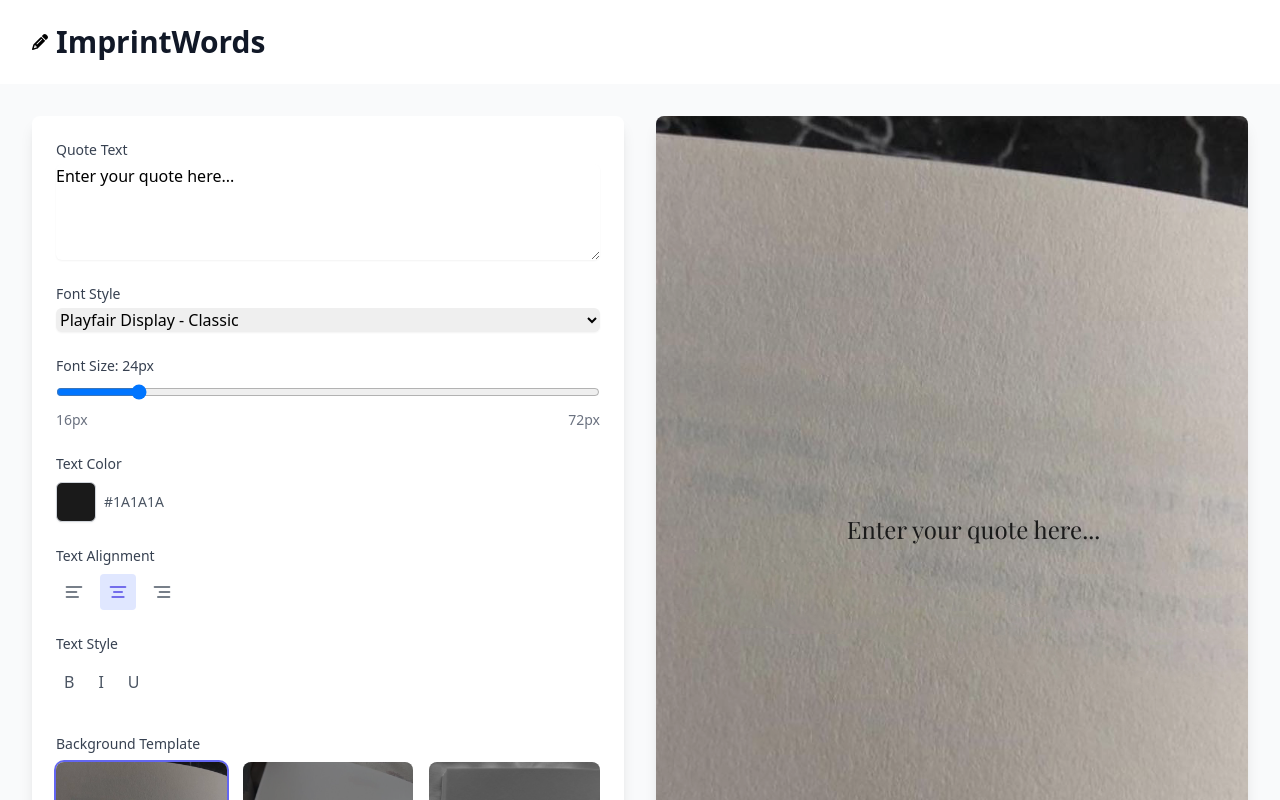
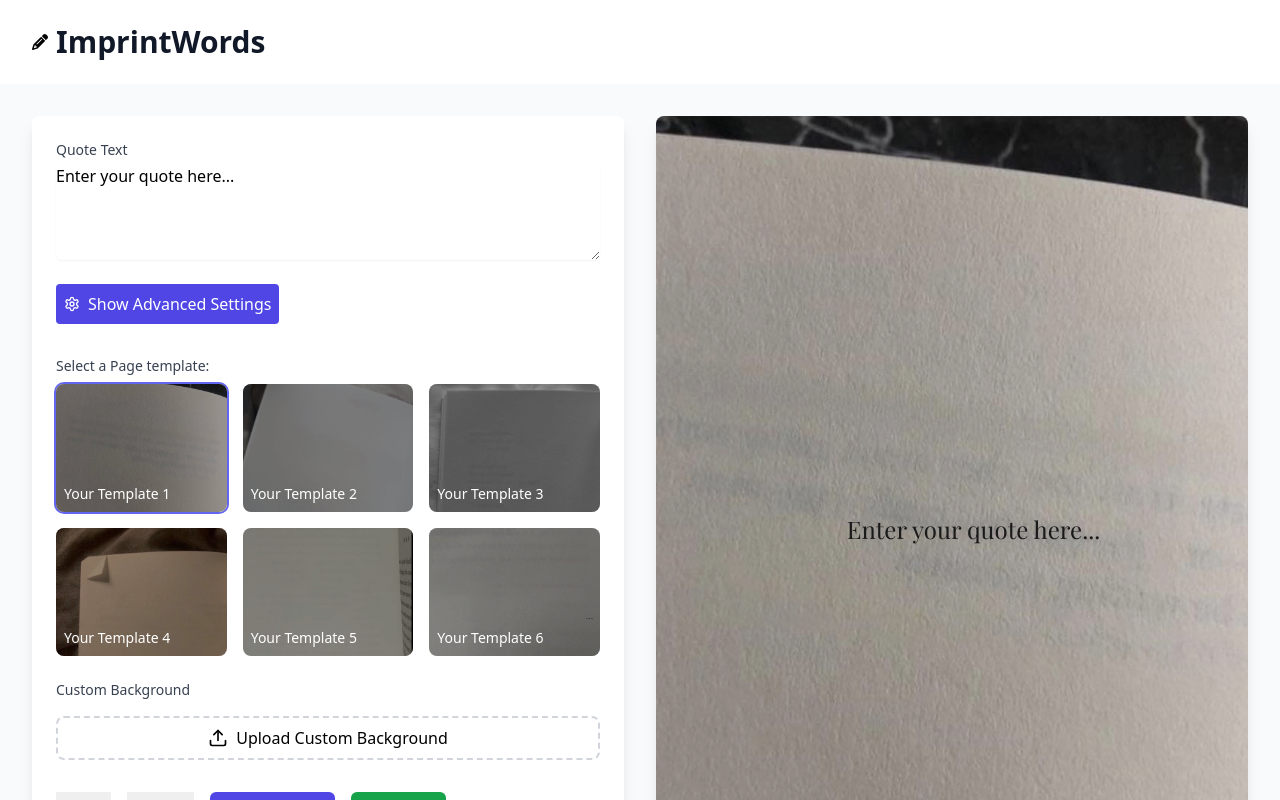
Before and after one commit to akshay0611/ImprintWords, a React (Vite) app: page /app in a window 1280 px wide. Shown: the top 800 px of the page. Built offline with nearby package versions, Linux system fonts and the light colour scheme; a web font is replaced by a local one.

Commit message:
Added advance settings button

```diff
--- a/src/components/TemplateSelector.tsx
+++ b/src/components/TemplateSelector.tsx
@@ -13,7 +13,7 @@ export default function TemplateSelector({ onSelect, onCustomImageSelect, select
   return (
     <div className="space-y-6">
       <div>
-        <label className="block text-sm font-medium text-gray-700 mb-2">Background Template</label>
+        <label className="block text-sm font-medium text-gray-700 mb-2">Select a Page template:</label>
         <div className="grid grid-cols-2 sm:grid-cols-3 gap-4">
           {templates.map((template) => (
             <button
--- a/src/components/TextCustomizer.tsx
+++ b/src/components/TextCustomizer.tsx
@@ -1,5 +1,5 @@
-import React from 'react';
-import { AlignLeft, AlignCenter, AlignRight } from 'lucide-react';
+import React, { useState } from 'react';
+import { AlignLeft, AlignCenter, AlignRight, Settings } from 'lucide-react';
 import type { Quote } from '../types';
 import ColorPicker from './ColorPicker';
 
@@ -25,6 +25,8 @@ interface TextCustomizerProps {
 }
 
 export default function TextCustomizer({ quote, onChange }: TextCustomizerProps) {
+  const [showAdvanced, setShowAdvanced] = useState(false);
+
   return (
     <div className="space-y-6">
       {/* Text Input */}
@@ -39,6 +41,18 @@ export default function TextCustomizer({ quote, onChange }: TextCustomizerProps)
         />
       </div>
 
+      {/* Show Advanced Settings Button */}
+      <button
+        onClick={() => setShowAdvanced(!showAdvanced)}
+        className="mt-4 p-2 bg-indigo-600 text-white rounded flex items-center"
+      >
+        <Settings className="w-4 h-4 mr-2" />
+        {showAdvanced ? 'Hide Advanced Settings' : 'Show Advanced Settings'}
+      </button>
+
+      {/* Advanced Settings */}
+      {showAdvanced && (
+        <>
           {/* Font Selection */}
           <div>
             <label className="block text-sm font-medium text-gray-700">Font Style</label>
@@ -135,6 +149,8 @@ export default function TextCustomizer({ quote, onChange }: TextCustomizerProps)
               </button>
             </div>
           </div>
+        </>
+      )}
     </div>
   );
 }
```
Lines whose indentation alone changed are shown as unchanged.
